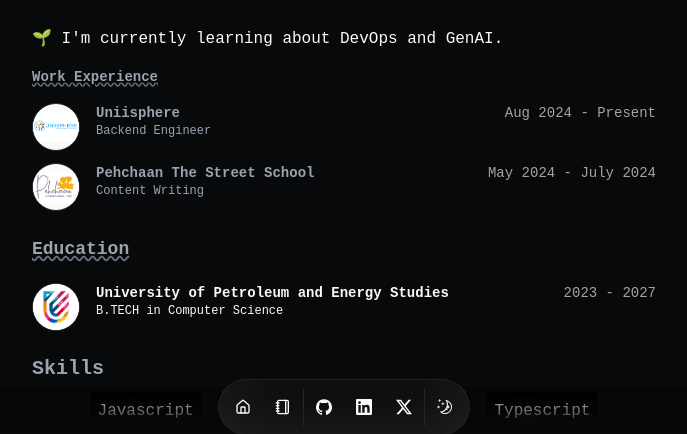
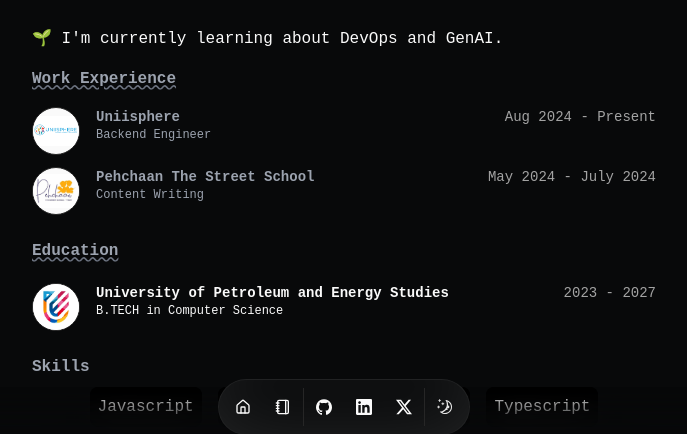
Before and after one commit to Donniedarko45/Portfolio, a Next.js app: page / in a window 1280 px wide. Shown: the part 349-783 px from the top of the page, without its empty margins (296-983 px from the left). Built offline with nearby package versions, Linux system fonts and the light colour scheme; a web font is replaced by a local one.

Commit message:
changing something

```diff
--- a/src/app/page.tsx
+++ b/src/app/page.tsx
@@ -53,7 +53,7 @@ export default function Page() {
       </div>
 
       <div className="flex min-h-0 text-gray-400 flex-col gap-y-3">
-        <h2 className="text-sm font-bold  font-mono text-gray-400  mb-1  underline decoration-gray-500 [text-decoration-style:wavy]">
+        <h2 className="text-base font-bold  font-mono text-gray-400  mb-1  underline decoration-gray-500 [text-decoration-style:wavy]">
           Work Experience
         </h2>
         {DATA.work.map((work) => (
@@ -72,7 +72,7 @@ export default function Page() {
       </div>
 
       <div className="flex min-h-0 flex-col gap-y-3">
-        <h2 className="text-lg font-bold underline mt-6 mb-2 text-gray-400  decoration-gray-500 [text-decoration-style:wavy]">
+        <h2 className="text-base font-bold underline mt-6 mb-2 text-gray-400  decoration-gray-500 [text-decoration-style:wavy]">
           Education
         </h2>
         {DATA.education.map((education) => (
@@ -87,7 +87,7 @@ export default function Page() {
           />
         ))}
       </div>
-      <div className="mt-6 mb-2">
+      <div className="mt-6 text-base  mb-2">
         <Skills />
       </div>
       <div className="space-y-12 w-full py-12">
--- a/src/components/skills.tsx
+++ b/src/components/skills.tsx
@@ -18,12 +18,12 @@ const skills = [
 export const Skills = () => {
   return (
     <div>
-      <div className="text-xl font-bold  text-gray-400">Skills</div>
-      <div className="flex flex-wrap justify-center">
+      <div className="text-base font-bold  text-gray-400">Skills</div>
+      <div className="flex flex-wrap text-base  justify-center">
         {skills.map((skill) => (
           <div
             key={skill}
-            className="m-2 p-2 dark:bg-black bg-white rounded-lg font-mono"
+            className="m-2 p-2 dark:bg-black text-base  bg-white rounded-lg font-mono"
           >
             {skill}
           </div>
```
